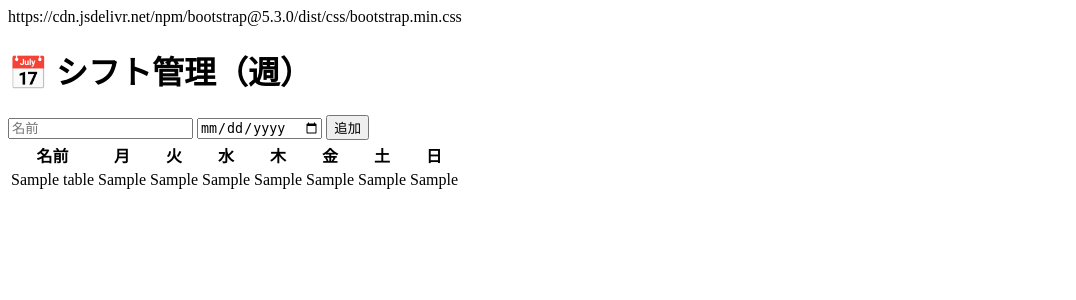
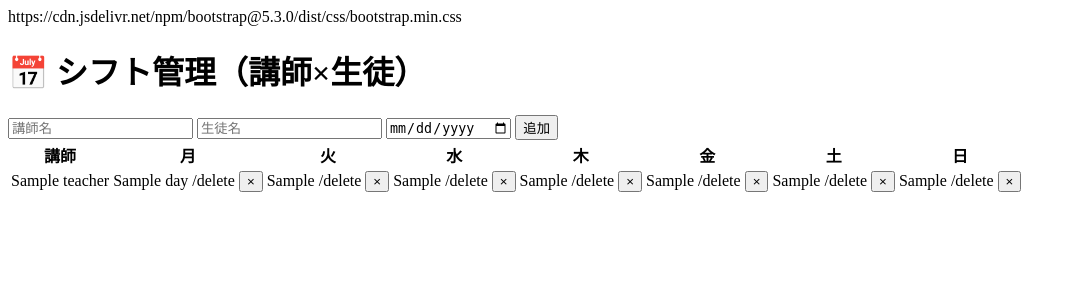
Before and after one commit to HEMLOKapx/shiftapp, a Python web app: template templates/index.html in a window 1280 px wide. Shown: the top 300 px of the page, without its empty margins (0-1076 px from the left). Run offline with Jinja, Linux system fonts and the light colour scheme; the template is opened without the code that fills it: most values are stand-ins (such as "Sample title", 1, 10 or a date in 2020).

Commit message:
Update index.html

```diff
--- a/templates/index.html
+++ b/templates/index.html
@@ -12,23 +12,25 @@
 
 <div class="container py-4">
 
-    <h1 class="text-center mb-4">📅 シフト管理（週）</h1>
+    <h1 class="text-center mb-4">📅 シフト管理（講師×生徒）</h1>
 
-    <!-- 入力フォーム -->
+    <!-- ✅ 入力 -->
     <div class="card p-3 mb-4 shadow-sm">
         <form method="POST">
-            <input name="name" class="form-control mb-2" placeholder="名前" required>
+            <input name="teacher" class="form-control mb-2" placeholder="講師名" required>
+            <input name="student" class="form-control mb-2" placeholder="生徒名" required>
             <input type="date" name="date" class="form-control mb-2" required>
-            <button type="submit" class="btn btn-primary w-100">追加</button>
+
+            <button class="btn btn-primary w-100">追加</button>
         </form>
     </div>
 
-    <!-- ✅ エクセル風テーブル -->
+    <!-- ✅ 表 -->
     <div class="card p-3 shadow-sm">
-        <table class="table table-bordered text-center align-middle">
+        <table class="table table-bordered text-center">
             <thead class="table-primary">
                 <tr>
-                    <th>名前</th>
+                    <th>講師</th>
                     <th>月</th>
                     <th>火</th>
                     <th>水</th>
@@ -40,16 +42,27 @@
             </thead>
 
             <tbody>
-                {% for name, row in table.items() %}
+                {% for teacher, row in table.items() %}
                 <tr>
-                    <td>{{ name }}</td>
-                    <td>{{ row["月"] }}</td>
-                    <td>{{ row["火"] }}</td>
-                    <td>{{ row["水"] }}</td>
-                    <td>{{ row["木"] }}</td>
-                    <td>{{ row["金"] }}</td>
-                    <td>{{ row["土"] }}</td>
-                    <td>{{ row["日"] }}</td>
+                    <td>{{ teacher }}</td>
+
+                    {% for day in ["月","火","水","木","金","土","日"] %}
+                        <td>
+                            {% for s in row["students"][day] %}
+                                <div class="d-flex justify-content-between">
+                                    <span>{{ s }}</span>
+
+                                    /delete
+                                        <input type="hidden" name="teacher" value="{{ teacher }}">
+                                        <input type="hidden" name="student" value="{{ s }}">
+                                        <input type="hidden" name="date" value="">
+                                        <button class="btn btn-sm btn-danger">×</button>
+                                    </form>
+                                </div>
+                            {% endfor %}
+                        </td>
+                    {% endfor %}
+
                 </tr>
                 {% endfor %}
             </tbody>
```
